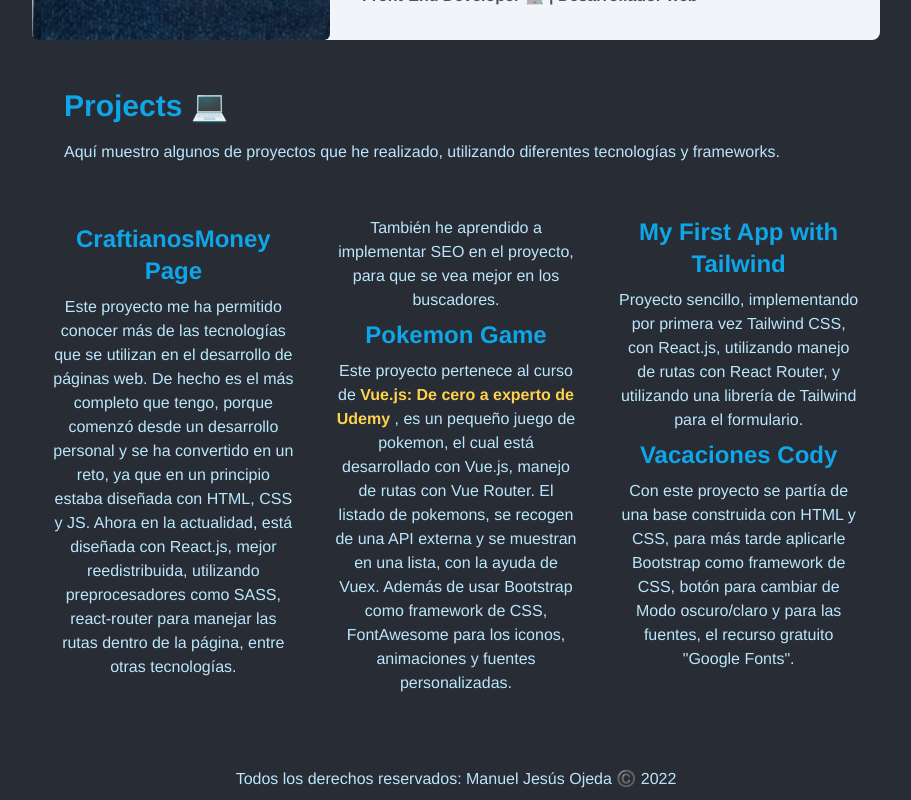
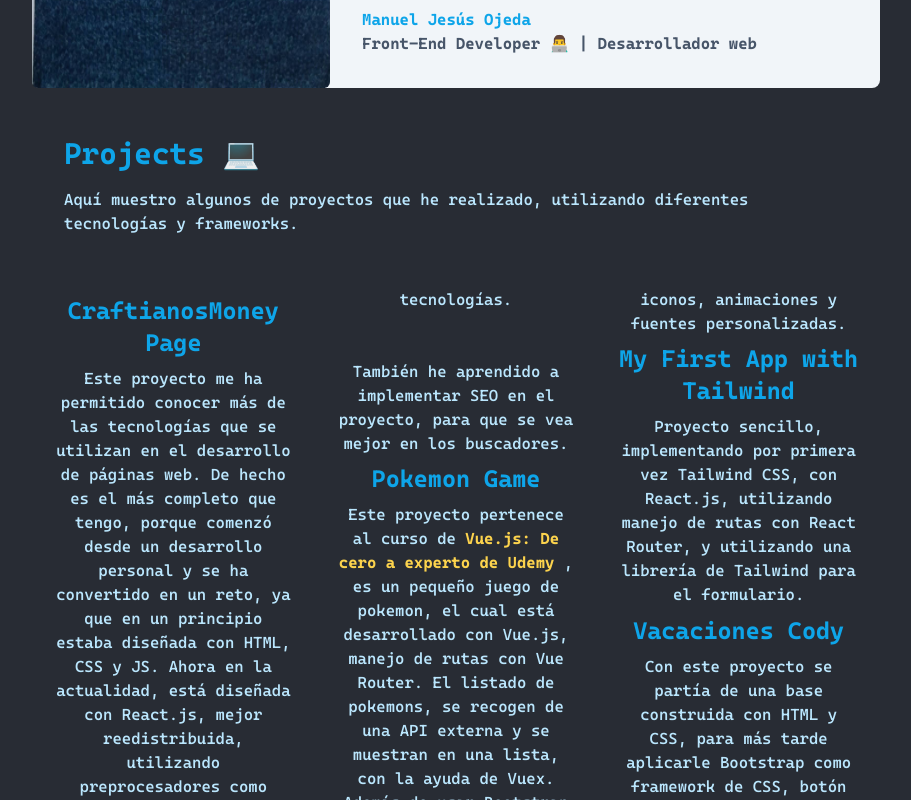
Before and after one commit to mjesusoj/portfolio, a Vue app: page / in a window 1280 px wide. Shown: the part 540-1340 px from the top of the page, without its empty margins (184-1095 px from the left). Built offline with nearby package versions, Linux system fonts and the light colour scheme.

Commit message:
Add CascadiaCode font & changes on Footer #1 :rocket:

```diff
--- a/src/App.vue
+++ b/src/App.vue
@@ -21,7 +21,8 @@
 
         <div class="col-start-2 col-span-4 mt-5 mb-5">
           <p class="text-sky-200 font-medium mt-2">
-              Todos los derechos reservados: Manuel Jesús Ojeda ©️ 2022
+              Todos los derechos reservados <br />
+              Manuel Jesús Ojeda ©️ 2022
           </p>
 
           <Footer />
--- a/src/assets/css/index.css
+++ b/src/assets/css/index.css
@@ -1,3 +1,12 @@
 @tailwind base;
 @tailwind components;
 @tailwind utilities;
+
+@font-face {
+    font-family: cascadiaCode;
+    src: url('../fonts/CascadiaCode.ttf');
+}
+
+* {
+    font-family: cascadiaCode;
+}
--- a/src/components/Projects.vue
+++ b/src/components/Projects.vue
@@ -19,7 +19,7 @@
                     y se ha convertido en un reto, ya que en un principio estaba diseñada con HTML, CSS y JS.
                     Ahora en la actualidad, está diseñada con React.js, mejor reedistribuida, utilizando preprocesadores como SASS,
                     react-router para manejar las rutas dentro de la página, entre otras tecnologías.
-                    <br /><br />
+                    <br /><br /><br />
                     También he aprendido a implementar SEO en el proyecto, para que se vea mejor en los buscadores.
                 </p>
             </div>
```
Also changed, not shown: src/assets/fonts/CascadiaCode.ttf (added).
